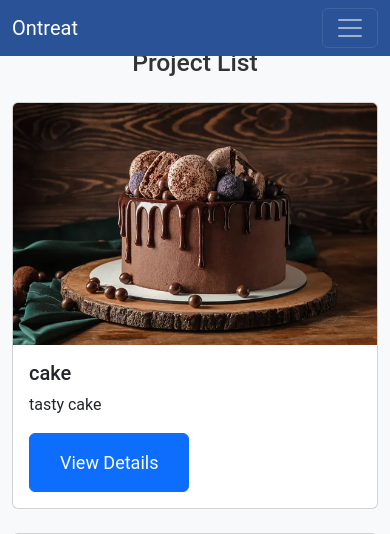
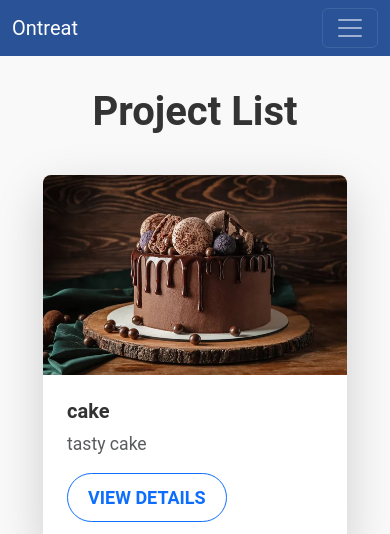
Before and after one commit to sujataregmi12/Ontreat, a Django app: page /project_list in a window 390 px wide. Shown: the top 534 px of the page. Run offline with Django 5.2, Linux system fonts and the light colour scheme; data comes from the database, SQL or seed files in the repository; some libraries are stand-ins or nearby versions; grey boxes are pictures that could not be loaded.

Commit message:
added projectlist and projectdetails

```diff
--- a/static/css/index.css
+++ b/static/css/index.css
@@ -398,4 +398,78 @@ section#contact :-ms-input-placeholder {
 }
 
 
+
+
 /*PROJECTVIEWDETAILS*/
+
+/* For project images */
+.project-img {
+  height: 200px;
+  object-fit: cover;
+  transition: transform 0.3s ease-in-out;
+}
+
+/* Hover effect for images */
+.project-img:hover {
+  transform: scale(1.05);
+}
+
+/* Card hover effect */
+.card:hover {
+  box-shadow: 0 8px 16px rgba(0, 0, 0, 0.1), 0 6px 20px rgba(0, 0, 0, 0.1);
+  transform: translateY(-5px);
+  transition: transform 0.3s, box-shadow 0.3s;
+}
+
+/* Card styles */
+.card {
+  border-radius: 15px;
+  overflow: hidden;
+  border: none;
+}
+
+/* Button hover effect */
+.btn-hover-custom {
+  border-radius: 50px;
+  padding: 10px 20px;
+  text-transform: uppercase;
+  font-weight: bold;
+  transition: background-color 0.3s ease, color 0.3s ease;
+}
+
+.btn-hover-custom:hover {
+  background-color: #007bff;
+  color: #fff;
+}
+
+/* Adjust grid layout for responsiveness */
+.row-cols-1 .col {
+  padding: 15px;
+}
+
+.text-dark {
+  color: #333 !important;
+}
+
+.font-weight-bold {
+  font-weight: 700;
+}
+
+/* Add subtle background color to the container */
+.container {
+  background-color: #f9f9f9;
+  border-radius: 10px;
+  padding: 40px;
+}
+
+/* Style for the heading */
+h2.text-center {
+  font-size: 2.5rem;
+  color: #333;
+}
+
+/* Text color for no project message */
+.text-muted {
+  font-size: 1.1rem;
+  color: #777;
+}
--- a/templates/projectlist.html
+++ b/templates/projectlist.html
@@ -2,54 +2,51 @@
 {% load i18n static django_bootstrap5 %}
 {% block content %}
 <div class="container my-5">
-    <h2 class="text-center mb-4">Project List</h2>
-    <div class="row">
+    <h2 class="text-center mb-4 text-dark font-weight-bold">Project List</h2>
+    <div class="row row-cols-1 row-cols-sm-2 row-cols-md-3 g-4">
         {% if project_list %}
             {% for project in project_list %}
-            <div class="col-md-4 mb-4">
-                <div class="card">
+            <div class="col">
+                <div class="card shadow-lg border-0 rounded-3 overflow-hidden">
                     <!-- Dynamically add the image for each project -->
                     {% if project.image %}
-                        <img src="{{ project.image.url }}" class="card-img-top" alt="{{ project.name }}">
+                        <img src="{{ project.image.url }}" class="card-img-top project-img" alt="{{ project.name }}">
                     {% else %}
-                        <!-- You can specify different fallback images here for different cards -->
+                        <!-- Fallback images for different projects -->
                         {% if forloop.counter == 1 %}
-                            <img src="{% static '\image\cakes.jpg' %}" class="card-img-top" alt="Image 1">
+                            <img src="{% static 'image/cakes.jpg' %}" class="card-img-top project-img" alt="Image 1">
                         {% elif forloop.counter == 2 %}
-                            <img src="{% static '\image\bakedfood1.jpg' %}" class="card-img-top" alt="Image 2">
+                            <img src="{% static 'image/bakedfood1.jpg' %}" class="card-img-top project-img" alt="Image 2">
                         {% elif forloop.counter == 3 %}
-                            <img src="{% static '\image\baked food.jpg' %}" class="card-img-top" alt="Image 3">
-
+                            <img src="{% static 'image/baked food.jpg' %}" class="card-img-top project-img" alt="Image 3">
                         {% elif forloop.counter == 4 %}
-                            <img src="{% static 'image\icecream3.jpg' %}" class="card-img-top" alt="Image 3">
-
+                            <img src="{% static 'image/icecream3.jpg' %}" class="card-img-top project-img" alt="Image 4">
                         {% elif forloop.counter == 5 %}
-                            <img src="{% static '\image\colddrinks.jpg' %}" class="card-img-top" alt="Image 3">
-
+                            <img src="{% static 'image/colddrinks.jpg' %}" class="card-img-top project-img" alt="Image 5">
                         {% elif forloop.counter == 6 %}
-                            <img src="{% static '\image\food.jpg' %}" class="card-img-top" alt="Image 3">
+                            <img src="{% static 'image/food.jpg' %}" class="card-img-top project-img" alt="Image 6">
                         {% else %}
-                            <img src="{% static 'images/default_project_image.jpg' %}" class="card-img-top" alt="Default Image">
+                            <img src="{% static 'image/default_project_image.jpg' %}" class="card-img-top project-img" alt="Default Image">
                         {% endif %}
                     {% endif %}
-
-                    <div class="card-body">
-                        <h5 class="card-title">{{ project.name }}</h5>
-                        <p class="card-text">
+                    <div class="card-body p-4">
+                        <h5 class="card-title text-dark font-weight-bold">{{ project.name }}</h5>
+                        <p class="card-text text-muted">
                             {% if project.short_description %}
                                 {{ project.short_description|truncatewords:20 }}
                             {% else %}
                                 No description available.
                             {% endif %}
                         </p>
-                        <a href="{% url 'project_detail' pk=project.pk %}" class="btn btn-primary">View Details</a>
+                        <a href="{% url 'project_detail' pk=project.pk %}" class="btn btn-outline-primary btn-hover-custom">View Details</a>
                     </div>
                 </div>
             </div>
             {% endfor %}
         {% else %}
-            <p>No projects available.</p>
+            <p class="text-center text-muted">No projects available.</p>
         {% endif %}
     </div>
 </div>
+
 {% endblock %}
```
